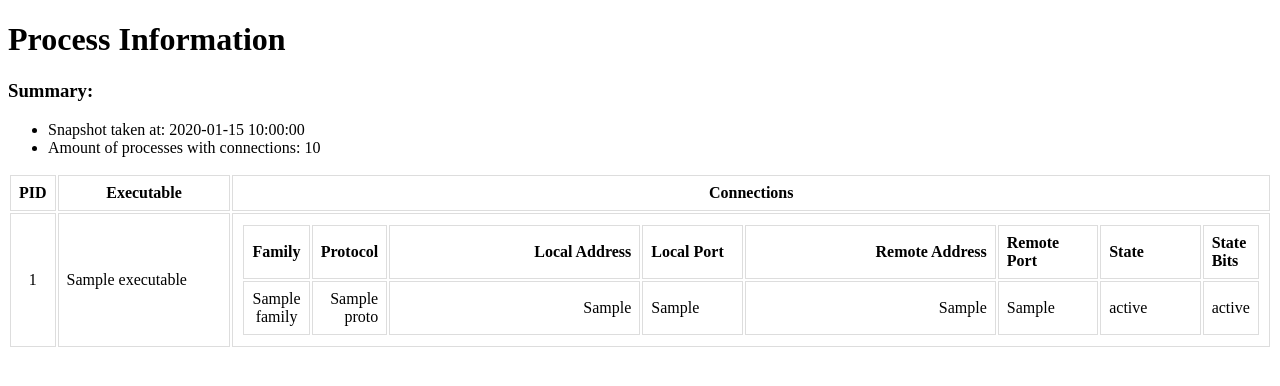
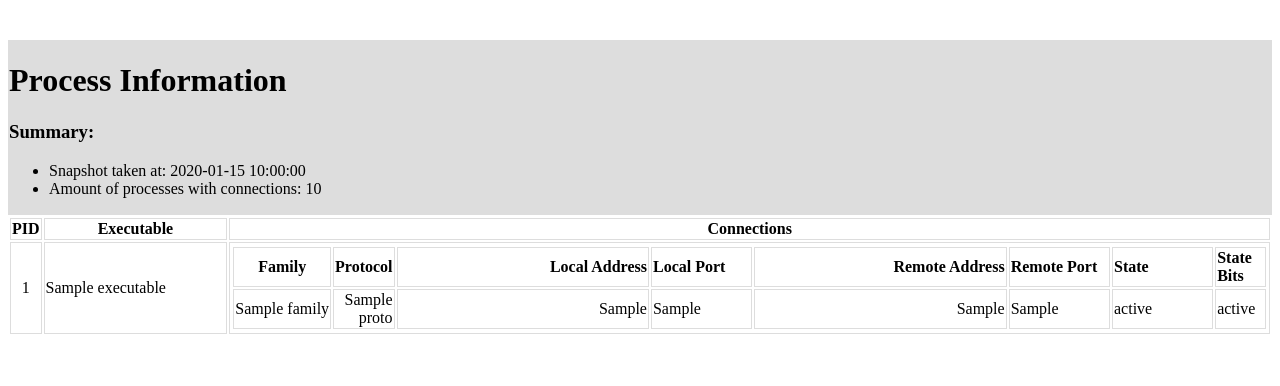
Before and after one commit to v-at-gh/flairs, a Flask app: template templates/index.html in a window 1280 px wide. Shown: the top 386 px of the page. Run offline with Flask 3, Linux system fonts and the light colour scheme; the template is opened without the code that fills it: most values are stand-ins (such as "Sample title", 1, 10 or a date in 2020).

Commit message:
minor changer

```diff
--- a/src/Connection.py
+++ b/src/Connection.py
@@ -57,8 +57,10 @@ class _ConnectionProcessor:
         '''
         def _translate_and_set_addr_from_asterisk_to_zeros() -> None:
             setattr(self, f"{socket_location}Addr", f"{'0.0.0.0' if self.family == 4 else '::'}")
+
         address = '.'.join(socket_str.split('.')[:-1])
         port = socket_str.split('.')[-1]
+
         if socket_str == '*.*':
             setattr(self, socket_attr, f"{'0.0.0.0:0' if self.family == 4 else ':::0'}")
             _translate_and_set_addr_from_asterisk_to_zeros()
--- a/src/Whois.py
+++ b/src/Whois.py
@@ -24,6 +24,9 @@ class Report:
     def __post_init__(self) -> None:
         self.content_lines = self._process_content()
         self.sections = self._split_to_sections()
+        #TODO: search for network objects in one run:
+        #   at first step look for IPv4 address pattern and then
+        #   check if it is a network or a part of an address range.
         self.ip_ranges = self.find_ipv4_objects('range')
         self.ip_networks = self.find_ipv4_objects('network')
         delattr(self, 'content')
@@ -64,8 +67,9 @@ class Report:
 
     def find_ipv4_objects(self, object_type) -> List[Tuple[IPv4Address]|IPv4Network]:
         ipv4_address_pattern = r'\d{1,3}\.\d{1,3}\.\d{1,3}\.\d{1,3}'
+
+        network_pattern = r'\b(\d{1,3}\.\d{1,3}\.\d{1,3}\.\d{1,3}/\d{1,2})\b'
         range_pattern = rf'\b({ipv4_address_pattern})\s*-\s*({ipv4_address_pattern})\b'
-        network_pattern = r'\b(\d{1,3}\.\d{1,3}\.\d{1,3}\.\d{1,3}/\d{1,2})\b'
         object_regex_map = {
             'range': re.compile(range_pattern),
             'network': re.compile(network_pattern),
--- a/static/script.js
+++ b/static/script.js
@@ -1,4 +1,16 @@
 /* script.js */
+document.addEventListener('DOMContentLoaded', function () {
+    var header = document.querySelector('.sticky-header');
+
+    window.onscroll = function () {
+        if (window.pageYOffset > 100) { // Adjust the value based on when you want the header to become sticky
+            header.classList.add('sticky');
+        } else {
+            header.classList.remove('sticky');
+        }
+    };
+});
+
 function sortTable(header, columnIndex) {
     var table, rows, switching, i, x, y, shouldSwitch, dir, switchcount = 0;
     table = header.closest('table');
--- a/static/styles.css
+++ b/static/styles.css
@@ -1,4 +1,13 @@
 /* styles.css */
+.sticky-header {
+    background-color: #ddd;
+    padding: 1px;
+    color: #000;
+    /* position: sticky;
+    top: 0;
+    z-index: 100; */
+}
+
 table {
     width: 100%;
     margin-top: 1px;
@@ -6,14 +15,14 @@ table {
 }
 th, td {
     border: 1px solid #ddd;
-    /* text-align: left; */
-    padding: 8px;
+    padding: 1px;
 }
 th {
     background-color: #fff;
     cursor: pointer;
     position: sticky;
-    top: 0;
+    top: 1px;
+    z-index: 99; /* Adjusted to be below the sticky-header */
 }
 th:hover {
     background-color: #ccc;
@@ -57,11 +66,19 @@ th:hover {
     width: 5%;
 }
 
-/* #processesTable th:first-child, .connectionsTable th:first-child,
-#processesTable td:first-child, .connectionsTable td:first-child {
+/* Adjusted styling for the first child */
+#processesTable th:first-child,
+.connectionsTable th:first-child,
+#processesTable td:first-child,
+.connectionsTable td:first-child {
     text-align: center;
     width: 5%;
     white-space: nowrap;
     overflow: hidden;
     text-overflow: ellipsis;
-} */
+}
+
+/* Added a margin to the body to prevent content from being hidden under the sticky-header */
+body {
+    margin-top: 40px; /* Adjust the value based on the height of your sticky-header */
+}
--- a/templates/index.html
+++ b/templates/index.html
@@ -11,9 +11,13 @@
     {% endif %}
 </head>
 <body>
-    <h1>Process Information</h1>
+    <div class="sticky-header">
+        <h1>Process Information</h1>
+        {% if process_list %}
+            {% include "processesSummary.html" %}
+        {% endif %}
+    </div>
     {% if process_list %}
-        {% include "processesSummary.html" %}
         {% include "processesTable.html" %}
     {% else %}
         <p>No process information available. ¯\_(ツ)_/¯</p>
```
